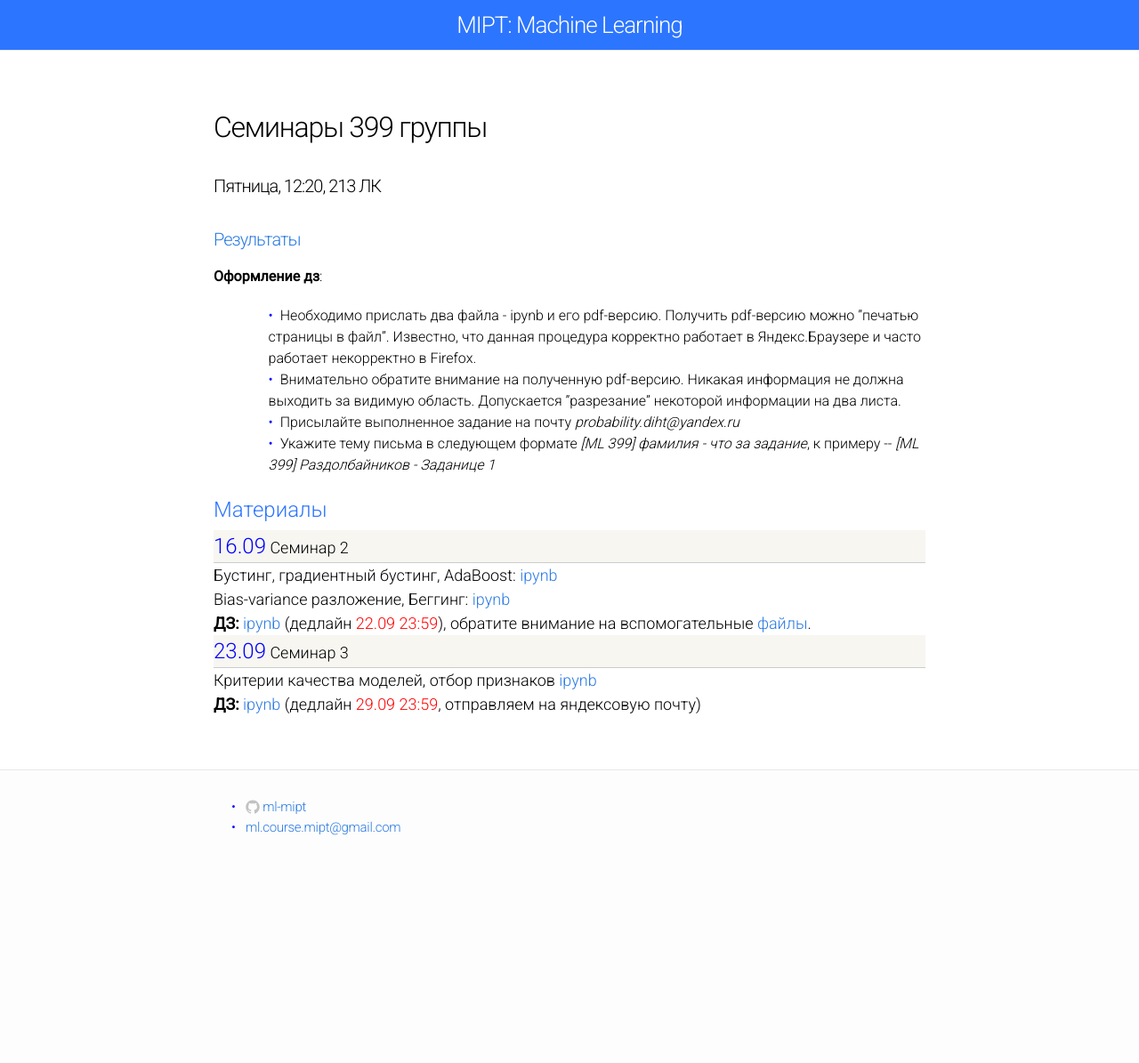
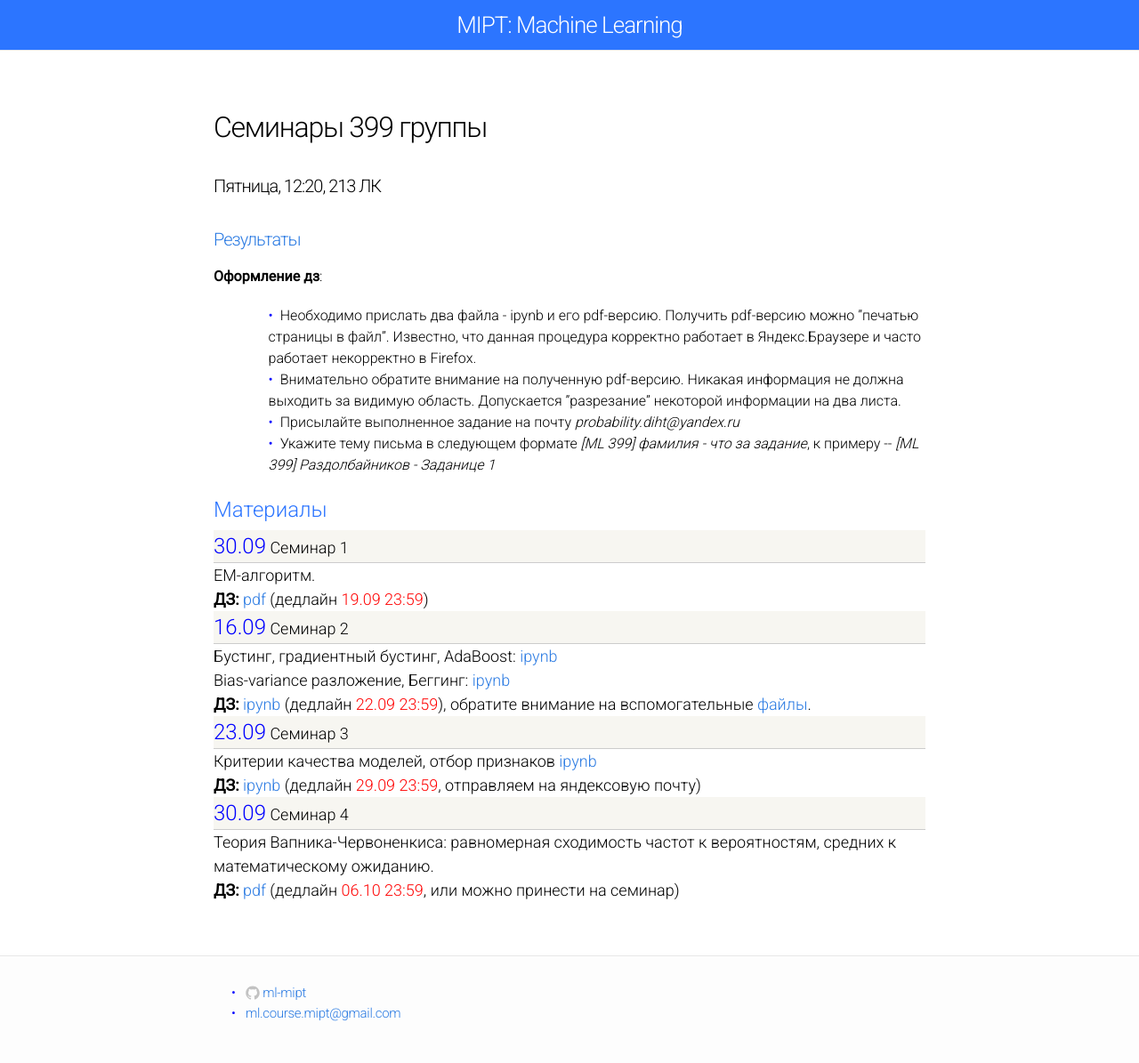
Before and after one commit to ml-mipt/old-ml-mipt.github.io, a Jekyll site: the page built from 399/seminars.md, in a window 1280 px wide. Shown: the whole page at 89% size. Built offline with Jekyll 4.4.1, drawn with Linux system fonts in a browser that asks for light colours; before the commit the page ends 986 px from its top, so only the background shows below that.

Commit message:
Update seminars.md

```diff
--- a/399/seminars.md
+++ b/399/seminars.md
@@ -25,6 +25,16 @@ permalink: /399/
     <div class="module-header">Материалы</div>
 
     <div class="materials-item">
+      <font size="5" color="blue">30.09</font> Семинар 1
+    </div>
+    <div style="text-align: left">
+        EM-алгоритм.<br/>
+        <b>ДЗ:</b>
+        <a href="https://yadi.sk/i/44ReAHVvw38R5">pdf</a>
+        (дедлайн <font color="red">19.09 23:59</font>)
+    </div>
+
+    <div class="materials-item">
       <font size="5" color="blue">16.09</font> Семинар 2
     </div>
     <div style="text-align: left">
@@ -48,6 +58,16 @@ permalink: /399/
         (дедлайн <font color="red">29.09 23:59</font>, отправляем на яндексовую почту)
     </div>
 
+    <div class="materials-item">
+      <font size="5" color="blue">30.09</font> Семинар 4
+    </div>
+    <div style="text-align: left">
+        Теория Вапника-Червоненкиса: равномерная сходимость частот к вероятностям, средних к математическому ожиданию.<br/>
+        <b>ДЗ:</b>
+        <a href="https://yadi.sk/i/2rIVCpWiw389V">pdf</a>
+        (дедлайн <font color="red">06.10 23:59</font>, или можно принести на семинар)
+    </div>
+
 
 
   </div>
```
